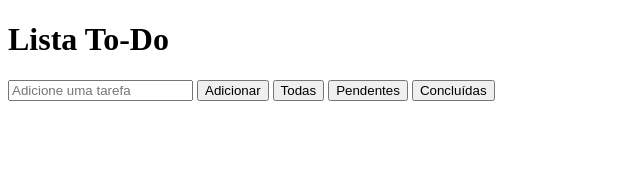
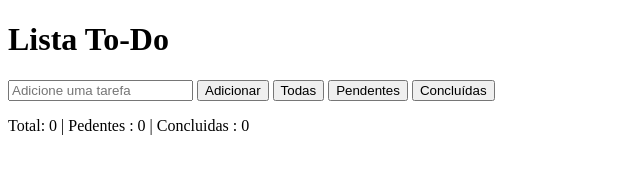
Before and after one commit to italogitt/to-do, a plain HTML site: page index.html in a window 1280 px wide. Both pictures are taken after a click on the button "Pendentes". Shown: the whole page, without its empty margins (0-640 px from the left). Drawn offline with Linux system fonts and the light colour scheme.

Commit message:
feat: Adiciona contador para as tarefas

```diff
--- a/app.js
+++ b/app.js
@@ -42,6 +42,15 @@ function adicionarTarefa(){
 function mudarFiltro(novoFiltro){
     filtroAtual = novoFiltro
     renderizar()
+}
+
+function atualizarContador(){
+    let total = tarefas.length
+    let concluidas = tarefas.filter(t => t.concluida).length
+    let pendentes = total - concluidas
+
+    let contador = document.getElementById("contador")
+    contador.textContent = `Total: ${total} | Pedentes : ${pendentes} | Concluidas : ${concluidas}  `
 }
 
 function renderizar(){
@@ -90,4 +99,6 @@ function renderizar(){
         li.append(botao)
         lista.append(li)
     })
+
+    atualizarContador()
 }
--- a/index.html
+++ b/index.html
@@ -16,6 +16,8 @@
 
         <ul id="lista"></ul>
 
+        <p id="contador"></p>
+
         <script src="app.js"></script>
 </body>
 </html>
```
